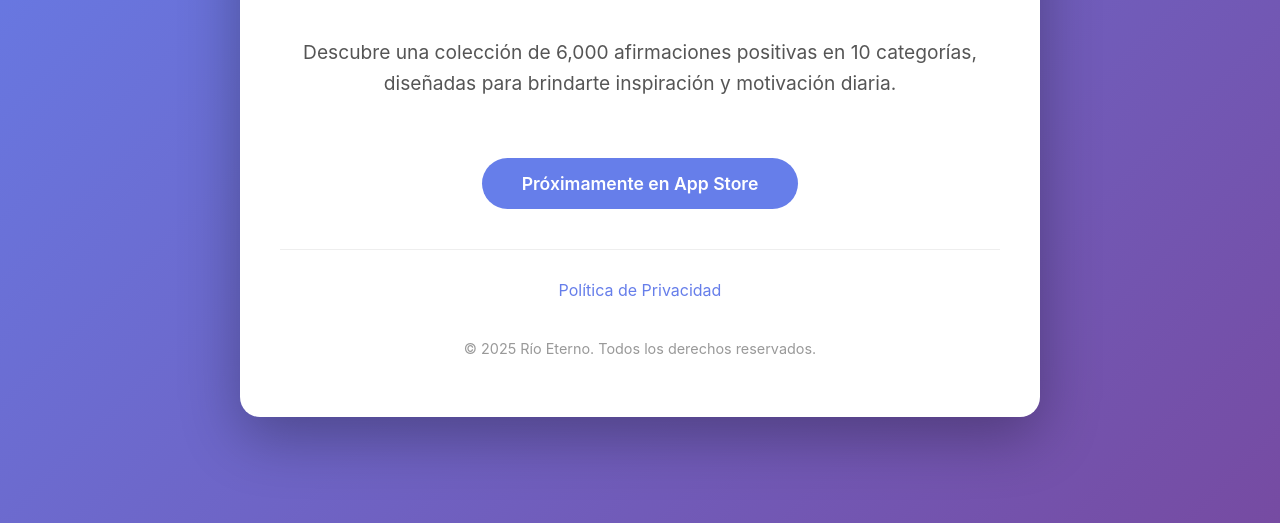
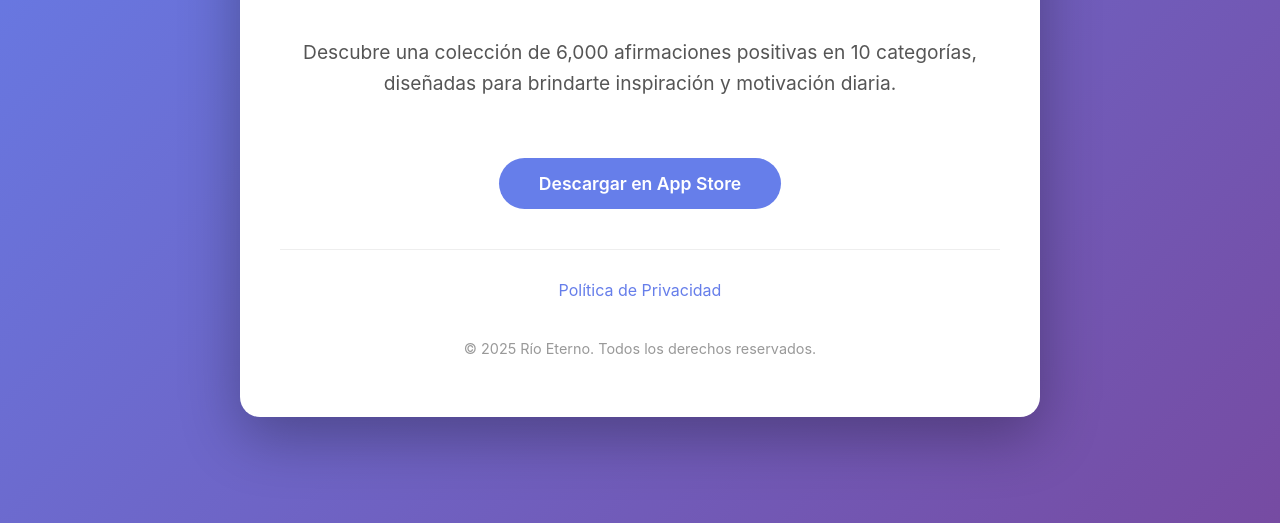
Before and after one commit to perseus596/rio-eterno, a plain HTML site: page index.html in a window 1280 px wide. Shown: the part 277-800 px from the top of the page. Drawn offline with Linux system fonts and the light colour scheme.

Commit message:
Update button text to 'Descargar en App Store'

```diff
--- a/index.html
+++ b/index.html
@@ -125,7 +125,7 @@
             Descubre una colección de 6,000 afirmaciones positivas en 10 categorías, diseñadas para brindarte inspiración y motivación diaria.
         </p>
 
-        <a href="#" class="cta-button">Próximamente en App Store</a>
+        <a href="https://apps.apple.com/app/rio-eterno/id" class="cta-button">Descargar en App Store</a>
 
         <div class="links">
             <a href="politica-de-privacidad.html">Política de Privacidad</a>
```
